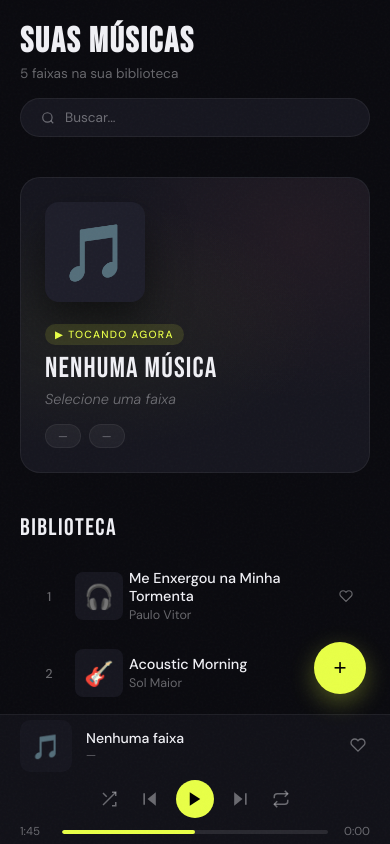
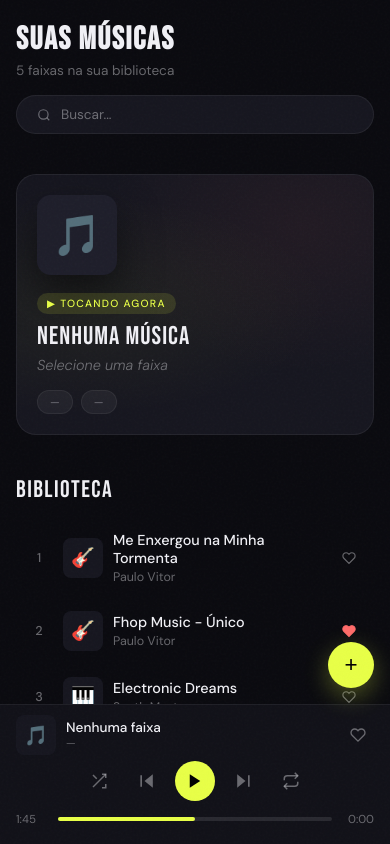
Before and after one commit to TLDevStudio/music-player, a plain HTML site: page index.html in a window 390 px wide. Both pictures are taken after a click on the element 195 px from the left and 831 px from the top of the page. Drawn offline with Linux system fonts and the light colour scheme.

Commit message:
atualizando melhorias na responsividade

```diff
--- a/css/style.css
+++ b/css/style.css
@@ -25,6 +25,8 @@
     color: var(--text);
     font-family: 'DM Sans', sans-serif;
     overflow-x: hidden;
+    /* Impede bounce/scroll no iOS que sumia os controles */
+    overscroll-behavior: none;
 }
 
 /* Grain overlay */
@@ -38,15 +40,18 @@
     opacity: 0.6;
 }
 
- /* LAYOUT */
+/* ── LAYOUT ── */
 .app {
     display: grid;
     grid-template-columns: 280px 1fr;
     grid-template-rows: 1fr var(--player-h);
     height: 100vh;
+    /* Garante que o app nunca ultrapasse a tela */
+    max-height: 100vh;
+    overflow: hidden;
 }
 
- /* SIDEBAR */
+/* ── SIDEBAR ── */
 .sidebar {
     grid-row: 1 / 2;
     background: var(--surface);
@@ -117,7 +122,6 @@
     flex-shrink: 0;
 }
 
- /* Playlist in sidebar */
 .sidebar-playlist {
     padding: 0 16px 16px;
     overflow-y: auto;
@@ -188,12 +192,15 @@
     color: var(--accent);
 }
 
- /* MAIN */
+/* ── MAIN ── */
 .main {
     grid-column: 2;
     grid-row: 1;
     overflow-y: auto;
+    overflow-x: hidden;
     padding: 40px 48px;
+    /* Impede que o scroll some os controles no iOS */
+    -webkit-overflow-scrolling: touch;
 }
 
 .main-header {
@@ -281,23 +288,8 @@
     font-size: 3.5rem;
     flex-shrink: 0;
     box-shadow: 0 20px 40px rgba(0, 0, 0, 0.5);
-     transition: transform 0.3s;
     position: relative;
     z-index: 1;
- }
-
- .hero-cover.spinning {
-     animation: spin 8s linear infinite;
- }
-
- @keyframes spin {
-     from {
-         transform: rotate(0deg);
-     }
-
-     to {
-         transform: rotate(360deg);
-     }
 }
 
 .hero-info {
@@ -450,6 +442,10 @@
     padding: 4px;
     border-radius: 50%;
     transition: color 0.2s, transform 0.15s;
+    /* Área de toque maior no mobile */
+    min-width: 32px;
+    min-height: 32px;
+    justify-content: center;
 }
 
 .track-like:hover {
@@ -461,7 +457,7 @@
     color: var(--accent2);
 }
 
- /* PLAYER BAR */
+/* ── PLAYER BAR ── */
 .player {
     grid-column: 1 / -1;
     grid-row: 2;
@@ -471,8 +467,10 @@
     align-items: center;
     padding: 0 32px;
     gap: 24px;
+    /* Fixo — nunca some */
     position: relative;
     z-index: 100;
+    flex-shrink: 0;
 }
 
 .player-track {
@@ -518,6 +516,11 @@
     padding: 4px;
     margin-left: auto;
     transition: color 0.2s;
+    min-width: 32px;
+    min-height: 32px;
+    display: flex;
+    align-items: center;
+    justify-content: center;
 }
 
 .player-heart:hover,
@@ -553,6 +556,9 @@
     padding: 6px;
     border-radius: 50%;
     transition: color 0.2s, transform 0.15s;
+    /* Área de toque maior */
+    min-width: 36px;
+    min-height: 36px;
 }
 
 .ctrl-btn:hover {
@@ -608,32 +614,38 @@
 
 .progress-bar {
     flex: 1;
+    /* Área de toque bem maior — facilita deslizar no celular */
+    height: 20px;
+    display: flex;
+    align-items: center;
+    cursor: pointer;
+    position: relative;
+    touch-action: none;
+}
+
+/* Trilha visual fina dentro da área de toque grande */
+.progress-bar::before {
+    content: '';
+    position: absolute;
+    left: 0;
+    right: 0;
+    top: 50%;
+    transform: translateY(-50%);
     height: 4px;
     background: rgba(255, 255, 255, 0.1);
     border-radius: 4px;
-     cursor: pointer;
-     position: relative;
-     overflow: hidden;
 }
 
 .progress-fill {
-     height: 100%;
+    position: absolute;
+    left: 0;
+    top: 50%;
+    transform: translateY(-50%);
+    height: 4px;
     background: var(--accent);
     border-radius: 4px;
     transition: width 0.1s;
-     position: relative;
- }
-
- .progress-bar:hover .progress-fill::after {
-     content: '';
-     position: absolute;
-     right: -5px;
-     top: 50%;
-     transform: translateY(-50%);
-     width: 10px;
-     height: 10px;
-     background: var(--accent);
-     border-radius: 50%;
+    pointer-events: none;
 }
 
 /* Volume */
@@ -674,7 +686,7 @@
     transition: width 0.1s;
 }
 
- /* Equalizer animation */
+/* Equalizer */
 .eq {
     display: flex;
     align-items: flex-end;
@@ -723,116 +735,7 @@
     animation-play-state: paused;
 }
 
- /* ─── MOBILE ─── */
- @media (max-width: 768px) {
-     :root {
-         --player-h: 130px;
-     }
-
-     .app {
-         grid-template-columns: 1fr;
-         grid-template-rows: 1fr var(--player-h);
-     }
-
-     .sidebar {
-         display: none;
-     }
-
-     .main {
-         grid-column: 1;
-         padding: 24px 20px;
-     }
-
-     .page-title {
-         font-size: 2.2rem;
-     }
-
-     .main-header {
-         flex-direction: column;
-         gap: 16px;
-         align-items: stretch;
-     }
-
-     .search-box {
-         width: 100%;
-     }
-
-     .now-playing-hero {
-         flex-direction: column;
-         align-items: flex-start;
-         padding: 24px;
-         gap: 20px;
-     }
-
-     .hero-cover {
-         width: 100px;
-         height: 100px;
-     }
-
-     .hero-title {
-         font-size: 1.8rem;
-     }
-
-     .track-item {
-         grid-template-columns: 32px 44px 1fr auto;
-         gap: 10px;
-         padding: 10px 12px;
-     }
-
-     .track-duration {
-         display: none;
-     }
-
-     .player {
-         flex-direction: column;
-         justify-content: center;
-         padding: 12px 20px;
-         gap: 8px;
-     }
-
-     .player-track {
-         width: 100%;
-     }
-
-     .player-track-name {
-         max-width: 100%;
-     }
-
-     .player-controls {
-         width: 100%;
-         max-width: 100%;
-         gap: 6px;
-     }
-
-     .player-volume {
-         display: none;
-     }
-
-     .controls-btns {
-         gap: 10px;
-     }
-
-     .play-btn {
-         width: 38px;
-         height: 38px;
-     }
- }
-
- /* Scrollbar styling */
- ::-webkit-scrollbar {
-     width: 4px;
- }
-
- ::-webkit-scrollbar-track {
-     background: transparent;
- }
-
- ::-webkit-scrollbar-thumb {
-     background: rgba(255, 255, 255, 0.1);
-     border-radius: 4px;
- }
-
- /* Add track modal */
+/* ── MODAL ── */
 .modal-overlay {
     position: fixed;
     inset: 0;
@@ -859,6 +762,8 @@
     padding: 36px;
     width: 90%;
     max-width: 480px;
+    max-height: 90vh;
+    overflow-y: auto;
     transform: translateY(20px);
     transition: transform 0.25s;
 }
@@ -898,6 +803,8 @@
     font-size: 0.9rem;
     outline: none;
     transition: border-color 0.2s;
+    /* Evita zoom automático no iOS */
+    font-size: 16px;
 }
 
 .form-input:focus {
@@ -972,6 +879,7 @@
     transform: translateY(-1px);
 }
 
+/* FAB */
 .fab {
     position: fixed;
     bottom: calc(var(--player-h) + 20px);
@@ -998,3 +906,160 @@
     transform: scale(1.1) rotate(90deg);
     box-shadow: 0 12px 32px rgba(232, 255, 71, 0.4);
 }
+
+/* Scrollbar */
+::-webkit-scrollbar {
+    width: 4px;
+}
+
+::-webkit-scrollbar-track {
+    background: transparent;
+}
+
+::-webkit-scrollbar-thumb {
+    background: rgba(255, 255, 255, 0.1);
+    border-radius: 4px;
+}
+
+/* ════════════════════════════════
+   MOBILE  (≤ 768px)
+   ════════════════════════════════ */
+@media (max-width: 768px) {
+    :root {
+        --player-h: 140px;
+    }
+
+    .app {
+        grid-template-columns: 1fr;
+        grid-template-rows: 1fr var(--player-h);
+        /* Usa dvh para contar a barra do navegador corretamente */
+        height: 100dvh;
+        max-height: 100dvh;
+    }
+
+    .sidebar {
+        display: none;
+    }
+
+    .main {
+        grid-column: 1;
+        padding: 24px 16px;
+    }
+
+    .page-title {
+        font-size: 2rem;
+    }
+
+    .main-header {
+        flex-direction: column;
+        gap: 16px;
+        align-items: stretch;
+    }
+
+    .search-box {
+        width: 100%;
+    }
+
+    .now-playing-hero {
+        flex-direction: column;
+        align-items: flex-start;
+        padding: 20px;
+        gap: 16px;
+    }
+
+    .hero-cover {
+        width: 80px;
+        height: 80px;
+        font-size: 2.5rem;
+    }
+
+    .hero-title {
+        font-size: 1.6rem;
+    }
+
+    .track-item {
+        grid-template-columns: 28px 40px 1fr auto;
+        gap: 10px;
+        padding: 10px 8px;
+    }
+
+    .track-duration {
+        display: none;
+    }
+
+    .track-cover {
+        width: 40px;
+        height: 40px;
+        font-size: 1.2rem;
+    }
+
+    /* Player mobile — empilhado em duas linhas */
+    .player {
+        flex-direction: column;
+        justify-content: center;
+        padding: 10px 16px 12px;
+        gap: 6px;
+        /* Garante que nunca suma atrás da barra do navegador */
+        padding-bottom: env(safe-area-inset-bottom, 12px);
+    }
+
+    /* Linha 1: thumb + nome + coração */
+    .player-track {
+        width: 100%;
+        gap: 10px;
+    }
+
+    .player-thumb {
+        width: 40px;
+        height: 40px;
+        font-size: 1.2rem;
+        border-radius: 8px;
+    }
+
+    .player-track-name {
+        font-size: 0.85rem;
+        max-width: 100%;
+    }
+
+    .player-track-artist {
+        font-size: 0.72rem;
+    }
+
+    /* Linha 2: controles + barra */
+    .player-controls {
+        width: 100%;
+        max-width: 100%;
+        gap: 4px;
+    }
+
+    .controls-btns {
+        gap: 8px;
+    }
+
+    .play-btn {
+        width: 40px;
+        height: 40px;
+    }
+
+    .ctrl-btn {
+        min-width: 40px;
+        min-height: 40px;
+    }
+
+    /* Volume escondido no mobile */
+    .player-volume {
+        display: none;
+    }
+
+    /* Barra de progresso — área de toque ainda maior */
+    .progress-bar {
+        height: 28px;
+    }
+
+    .fab {
+        right: 16px;
+        bottom: calc(var(--player-h) + 16px);
+        width: 46px;
+        height: 46px;
+    }
+}
--- a/js/script.js
+++ b/js/script.js
@@ -12,8 +12,8 @@ audio.volume = volume;
 
 if (tracks.length === 0) {
     tracks = [
-        { id: 1, title: 'Me Enxergou na Minha Tormenta', artist: 'Paulo Vitor', genre: 'Gospel', year: '2023', emoji: '🎧', url: './music/lindo-momento.mp3', liked: false },
-        { id: 2, title: 'Acoustic Morning', artist: 'Sol Maior', genre: 'Acústico', year: '2022', emoji: '🎸', url: '', liked: true },
+        { id: 1, title: 'Me Enxergou na Minha Tormenta', artist: 'Paulo Vitor', genre: 'Gospel', year: '2023', emoji: '🎸', url: './music/lindo-momento.mp3', liked: false },
+        { id: 2, title: 'Fhop Music - Único', artist: 'Paulo Vitor', genre: 'Gospel', year: '2022', emoji: '🎸', url: './music/fhop-unico.mp3', liked: true },
         { id: 3, title: 'Electronic Dreams', artist: 'Synth Master', genre: 'Electronic', year: '2024', emoji: '🎹', url: '', liked: false },
         { id: 4, title: 'Samba do Coração', artist: 'Grupo Raiz', genre: 'MPB', year: '2021', emoji: '🌊', url: '', liked: true },
         { id: 5, title: 'Night Drive', artist: 'NeonCity', genre: 'Synthwave', year: '2023', emoji: '🔥', url: '', liked: false },
@@ -34,7 +34,7 @@ function render(list) {
     countEl.textContent = `${tracks.length} faixa${tracks.length !== 1 ? 's' : ''} na sua biblioteca`;
     visEl.textContent = list.length !== tracks.length ? `${list.length} resultados` : '';
 
-    tl.innerHTML = list.map((t, i) => `
+    tl.innerHTML = list.map((t) => `
     <div class="track-item ${currentIdx !== -1 && tracks[currentIdx]?.id === t.id ? 'active' : ''}" onclick="playTrack(${tracks.indexOf(t)})">
       <div class="track-num">
         ${currentIdx !== -1 && tracks[currentIdx]?.id === t.id
@@ -181,9 +181,13 @@ audio.addEventListener('ended', () => {
 audio.addEventListener('play', () => { isPlaying = true; updatePlayBtn(); render(tracks); });
 audio.addEventListener('pause', () => { isPlaying = false; updatePlayBtn(); render(tracks); });
 
-function seekTo(e) {
-    const bar = document.getElementById('progressBar');
-    const pct = e.offsetX / bar.offsetWidth;
+// ── Barra de progresso: suporte a mouse E toque ──
+function getProgressPct(bar, clientX) {
+    const rect = bar.getBoundingClientRect();
+    return Math.max(0, Math.min(1, (clientX - rect.left) / rect.width));
+}
+
+function applySeek(pct) {
     if (audio.duration) {
         audio.currentTime = pct * audio.duration;
     } else {
@@ -194,6 +198,30 @@ function seekTo(e) {
     }
 }
 
+const progressBar = document.getElementById('progressBar');
+
+// Mouse
+progressBar.addEventListener('click', (e) => {
+    applySeek(getProgressPct(progressBar, e.clientX));
+});
+
+// Touch - deslizar o dedo
+let isSeeking = false;
+progressBar.addEventListener('touchstart', (e) => {
+    isSeeking = true;
+    e.preventDefault();
+    applySeek(getProgressPct(progressBar, e.touches[0].clientX));
+}, { passive: false });
+
+progressBar.addEventListener('touchmove', (e) => {
+    if (!isSeeking) return;
+    e.preventDefault();
+    applySeek(getProgressPct(progressBar, e.touches[0].clientX));
+}, { passive: false });
+
+progressBar.addEventListener('touchend', () => { isSeeking = false; });
+
+// ── Volume ──
 function setVolume(e) {
     const bar = document.getElementById('volSlider');
     volume = Math.max(0, Math.min(1, e.offsetX / bar.offsetWidth));
@@ -275,7 +303,6 @@ function addTrack() {
     render(tracks);
 }
 
-
 function setNav(el) {
     document.querySelectorAll('.nav-item').forEach(e => e.classList.remove('active'));
     el.classList.add('active');
```
Also changed, not shown: 1 other file. Lines whose indentation alone changed are shown as unchanged.
